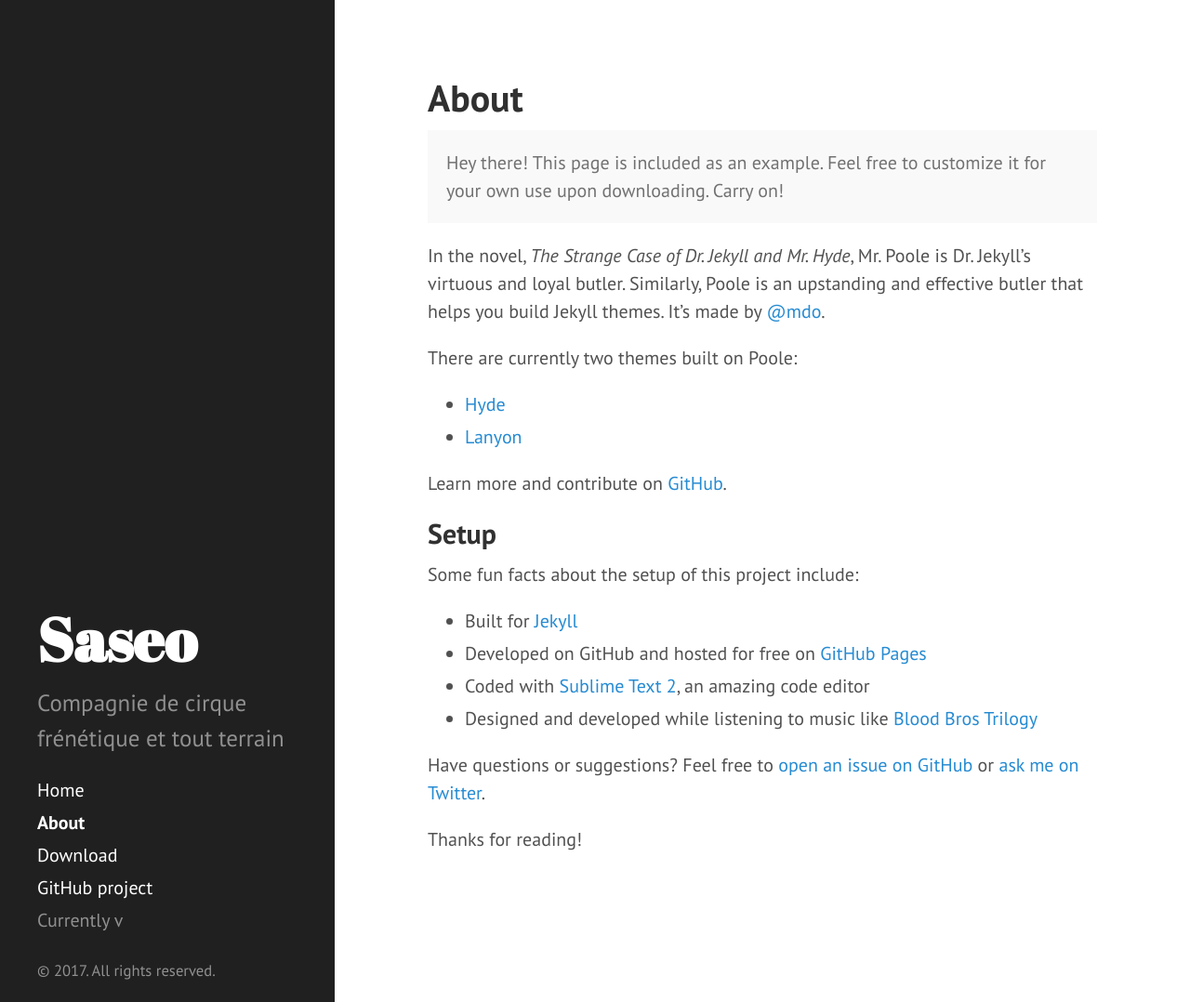
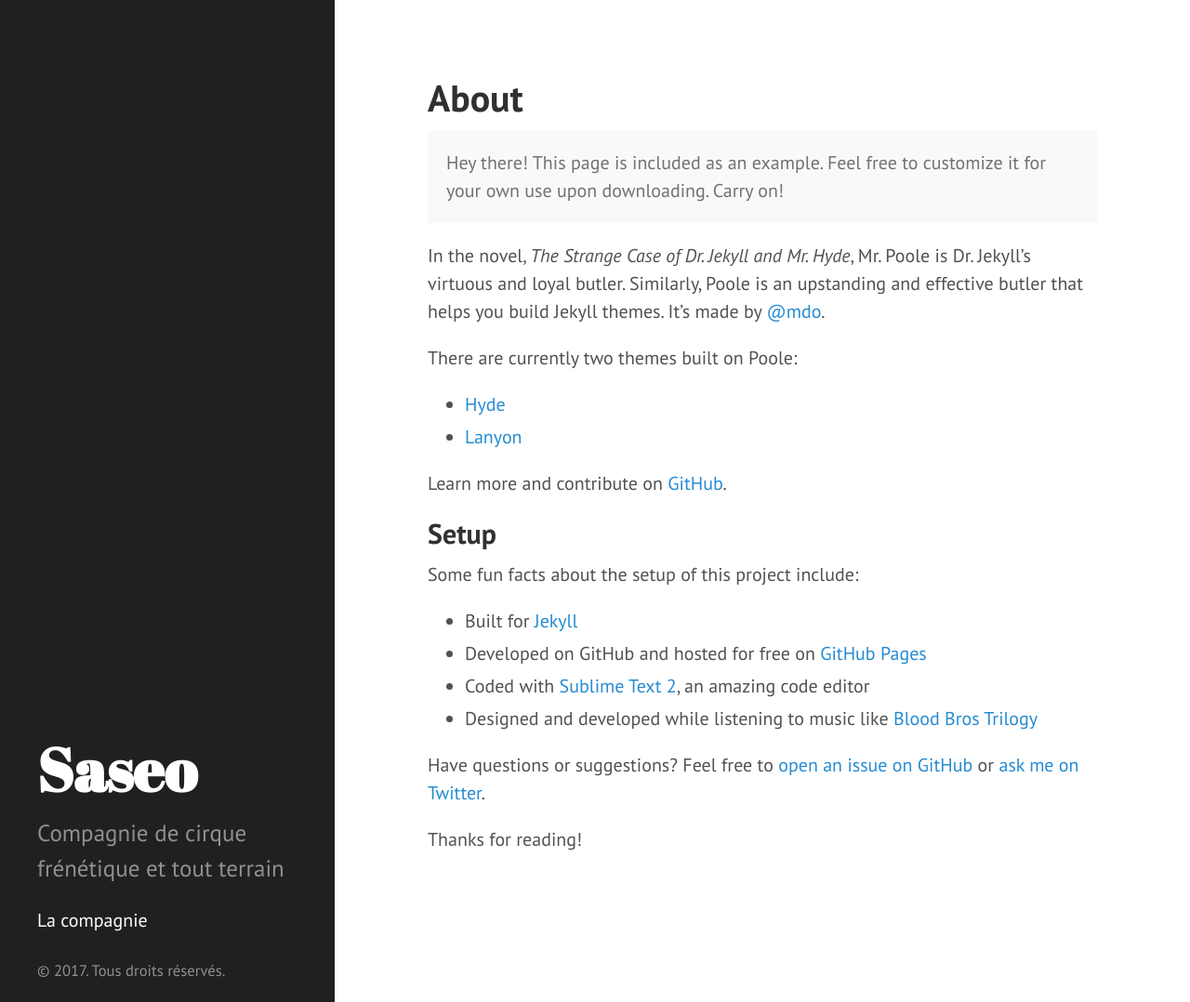
Before and after one commit to rizoom/saseo.org, a Jekyll site: the page built from about.md, in a window 1280 px wide and 1078 px high. Shown: the whole window at 93% size. Built offline with Jekyll 4.4.1, drawn with Linux system fonts in a browser that asks for light colours.

Commit message:
saseo website first steps

```diff
--- a/_includes/head.html
+++ b/_includes/head.html
@@ -3,7 +3,7 @@
   <meta name="viewport" content="width=device-width, initial-scale=1.0">
 
   <title>
-    {% if page.title == "Home" %}
+    {% if page.title == "La compagnie" %}
       {{ site.title }} &middot; {{ site.tagline }}
     {% else %}
       {{ page.title }} &middot; {{ site.title }}
--- a/_includes/sidebar.html
+++ b/_includes/sidebar.html
@@ -2,13 +2,13 @@
 <aside class="sidebar">
   <div class="container sidebar-sticky">
     <div class="sidebar-about">
-      <h1><a href="{{ homeurl }}" title="Home">{{ site.title }}</a></h1>
+      <h1><a href="{{ homeurl }}" title="Compagnie Saseo">{{ site.title }}</a></h1>
       <p class="lead">{{ site.description }}</p>
     </div>
 
     <nav class="sidebar-nav">
-      <a class="sidebar-nav-item{% if page.url == homeurl %} active{% endif %}" href="{{ homeurl }}">Home</a>
-
+      <a class="sidebar-nav-item{% if page.url == homeurl %} active{% endif %}" href="{{ homeurl }}">La compagnie</a>
+<!--
       {% comment %}
         The code below dynamically generates a sidebar nav of pages with
         `layout: page` in the front-matter. See readme for usage.
@@ -23,10 +23,11 @@
       <a class="sidebar-nav-item" href="{{ site.github.repo }}/archive/v{{ site.version }}.zip">Download</a>
       <a class="sidebar-nav-item" href="{{ site.github.repo }}">GitHub project</a>
       <span class="sidebar-nav-item">Currently v{{ site.version }}</span>
+-->
     </nav>
 
     <small>
-      &copy; <time datetime="{{ site.time | date_to_xmlschema }}">{{ site.time | date: '%Y' }}</time>. All rights reserved.
+      &copy; <time datetime="{{ site.time | date_to_xmlschema }}">{{ site.time | date: '%Y' }}</time>. Tous droits réservés.
     </small>
   </div>
 </aside>
--- a/_layouts/default.html
+++ b/_layouts/default.html
@@ -1,5 +1,5 @@
 <!DOCTYPE html>
-<html lang="en">
+<html lang="fr">
 
   {% include head.html %}
 
```
Also changed, not shown: 404.html (+5 -2 lines), index.html (+6 -1 lines).
